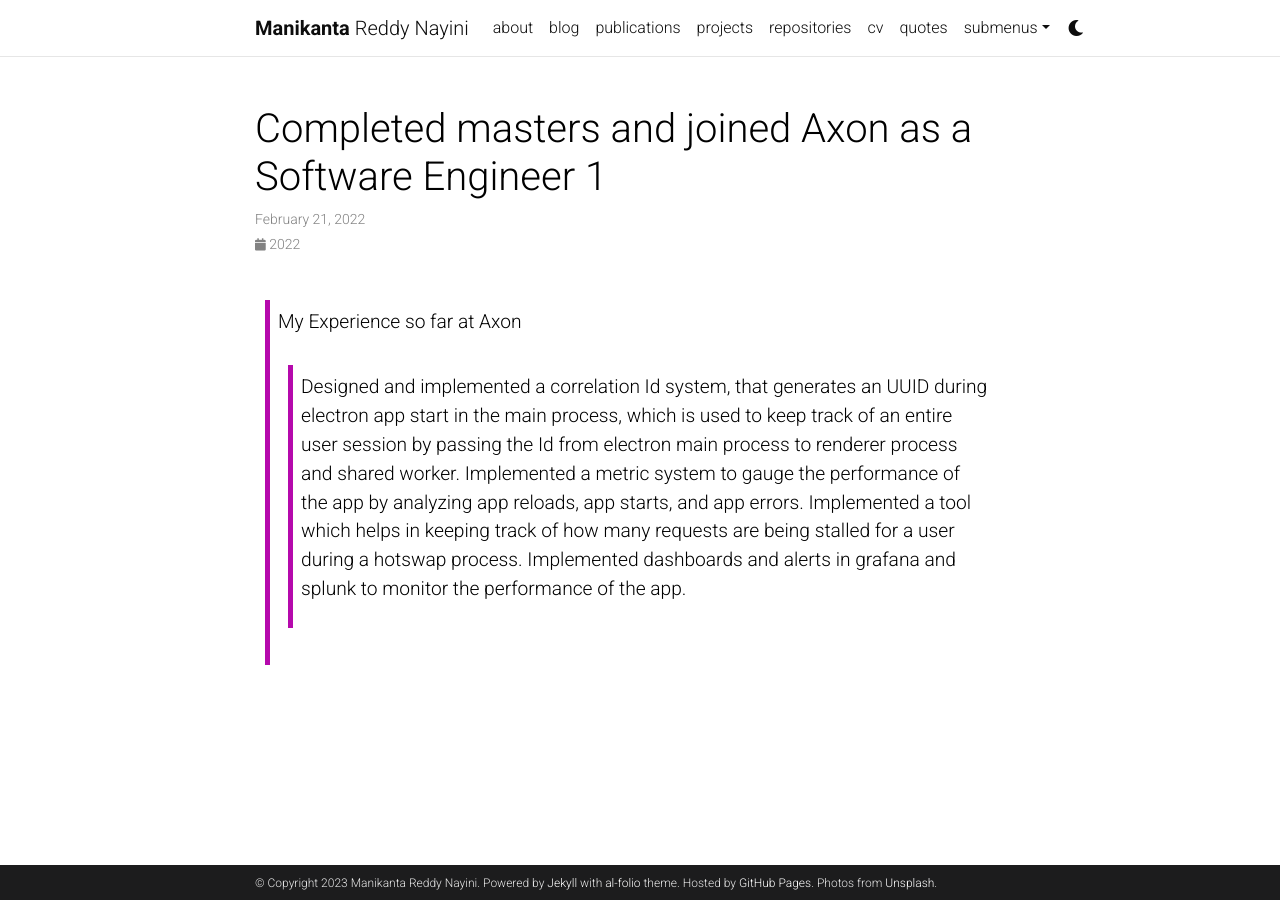
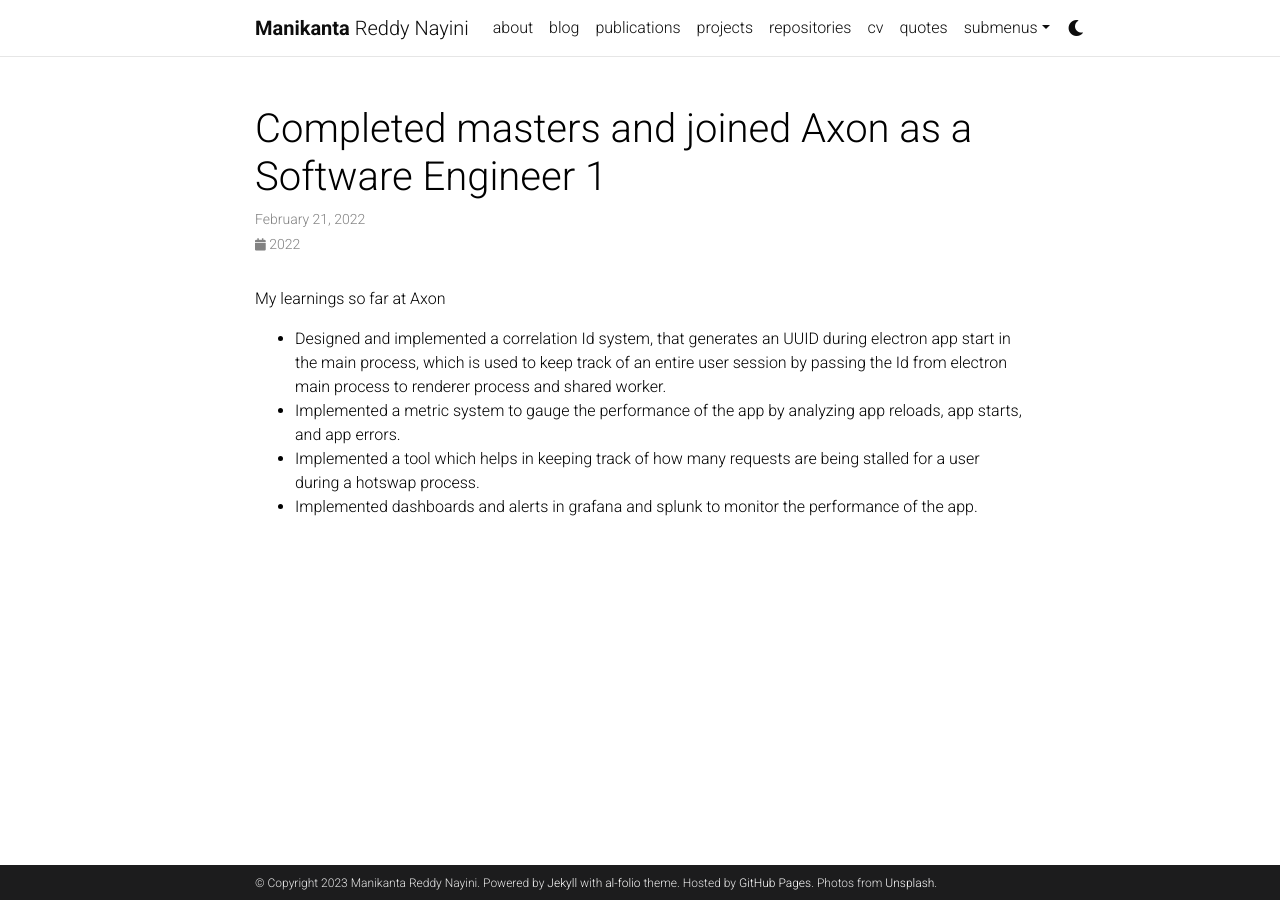
Before and after one commit to mreddyn/mreddyn.github.io, a Jekyll site: the page built from _news/announcement_2.md, in a window 1280 px wide. Built offline with Jekyll 4.4.1, drawn with Linux system fonts in a browser that asks for light colours; full-size pictures stand in for the smaller copies a plugin makes; comment, search, counter and statistics services are not loaded; a style sheet for code colours, icons or effects is not loaded.

```diff
--- a/_news/announcement_2.md
+++ b/_news/announcement_2.md
@@ -5,10 +5,11 @@ date: 2022-02-21 16:11:00-0400
 inline: false
 ---
 
-> My Experience so far at Axon
->> Designed and implemented a correlation Id system, that generates an UUID during electron app start in the main process, which
+ My learnings so far at Axon
+
+- Designed and implemented a correlation Id system, that generates an UUID during electron app start in the main process, which
 is used to keep track of an entire user session by passing the Id from electron main process to renderer process and shared
 worker.
->> Implemented a metric system to gauge the performance of the app by analyzing app reloads, app starts, and app errors.
->> Implemented a tool which helps in keeping track of how many requests are being stalled for a user during a hotswap process.
->> Implemented dashboards and alerts in grafana and splunk to monitor the performance of the app.
+- Implemented a metric system to gauge the performance of the app by analyzing app reloads, app starts, and app errors.
+- Implemented a tool which helps in keeping track of how many requests are being stalled for a user during a hotswap process.
+- Implemented dashboards and alerts in grafana and splunk to monitor the performance of the app.
```
Also changed, not shown: _pages/about.md (+1 -7 lines), _pages/dropdown.md (+4 -4 lines), _pages/leetcode.md (added, +76 -0 lines), _pages/quotes.md (renamed from _pages/teaching.md, +16 -0 lines), _pages/recommendations.md (added, +12 -0 lines).
